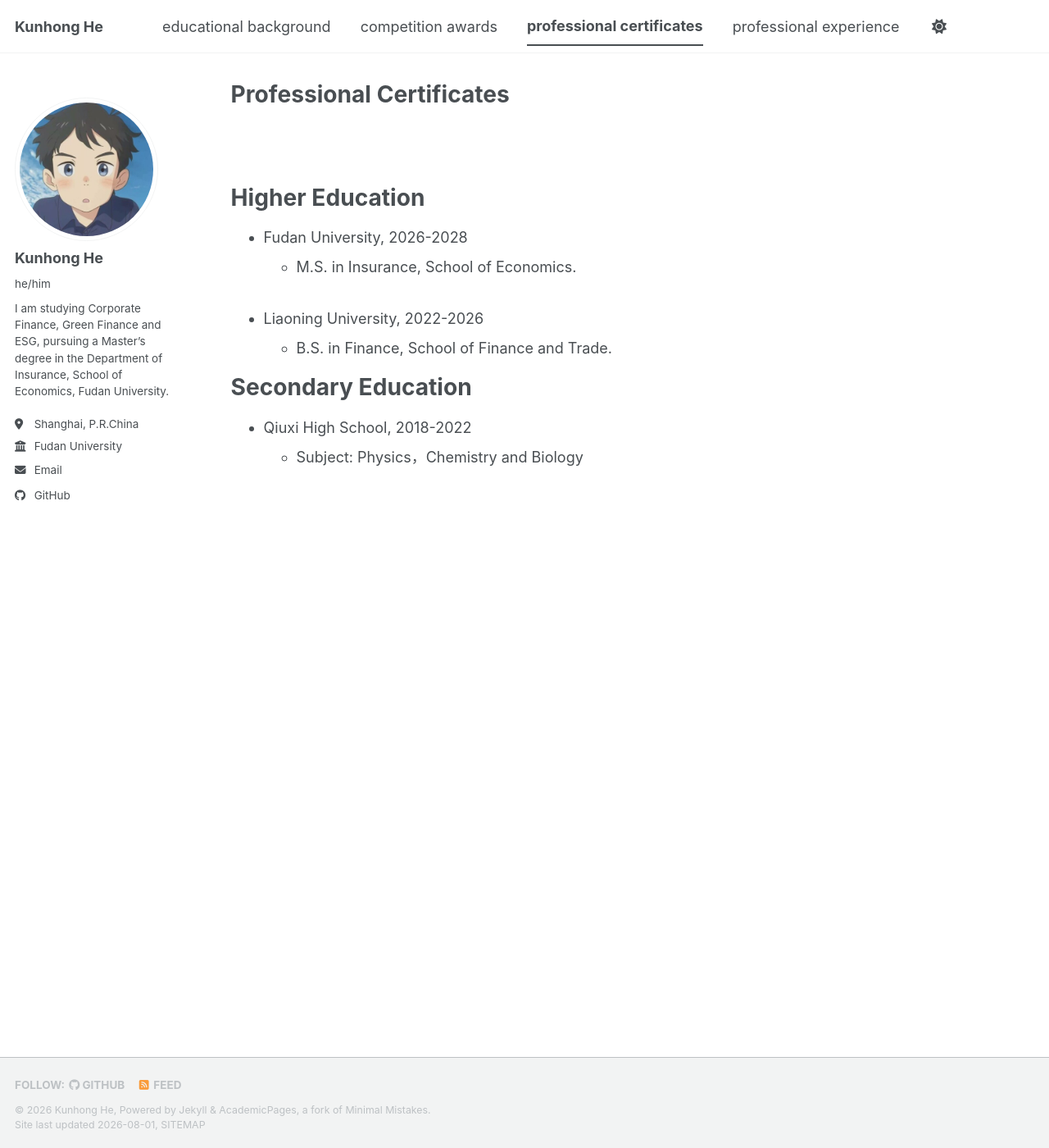
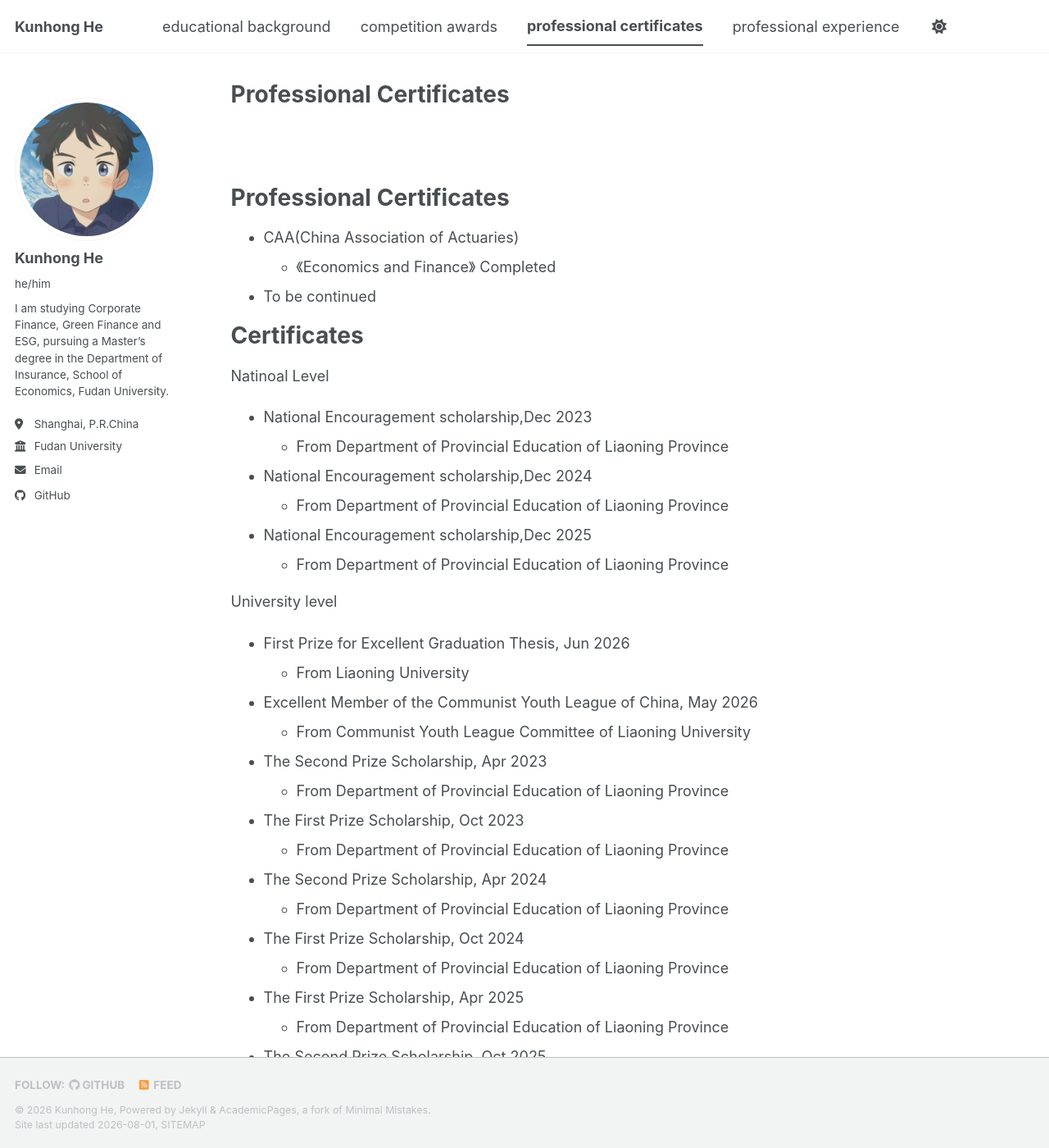
Before and after one commit to Alfred-meijiu/Alfred-meijiu.github.io, a Jekyll site: the page built from _pages/professional-certificates.md, in a window 1280 px wide and 1400 px high. Shown: the whole window at 82% size. Built offline with Jekyll 4.4.1, drawn with Linux system fonts in a browser that asks for light colours; a style sheet for code colours, icons or effects is not loaded; some of the changed text lies outside the part shown.

Commit message:
Update professional-certificates.md

```diff
--- a/_pages/professional-certificates.md
+++ b/_pages/professional-certificates.md
@@ -11,16 +11,53 @@ redirect_from:
 
 {% include base_path %}
 
-Higher Education
+Professional Certificates
 ======
-* Fudan University, 2026-2028
-  * M.S. in Insurance, School of Economics.
-<br><br>
+* CAA(China Association of Actuaries)
+  * 《Economics and Finance》 Completed
+* To be continued
 
-* Liaoning University, 2022-2026
-  * B.S. in Finance, School of Finance and Trade.
 
-Secondary Education
+Certificates
 ======
-* Qiuxi High School, 2018-2022
-  * Subject: Physics，Chemistry and Biology
+Natinoal Level
+* National Encouragement scholarship,Dec 2023
+  * From Department of Provincial Education of Liaoning Province
+
+* National Encouragement scholarship,Dec 2024
+  * From Department of Provincial Education of Liaoning Province
+
+* National Encouragement scholarship,Dec 2025
+  * From Department of Provincial Education of Liaoning Province
+
+
+University level
+* First Prize for Excellent Graduation Thesis, Jun 2026
+  * From Liaoning University
+
+* Excellent Member of the Communist Youth League of China, May 2026
+  * From Communist Youth League Committee of Liaoning University
+
+* The Second Prize Scholarship, Apr 2023
+  * From Department of Provincial Education of Liaoning Province
+
+* The First Prize Scholarship, Oct 2023
+  * From Department of Provincial Education of Liaoning Province
+
+* The Second Prize Scholarship, Apr 2024
+  * From Department of Provincial Education of Liaoning Province
+
+* The First Prize Scholarship, Oct 2024
+  * From Department of Provincial Education of Liaoning Province
+
+* The First Prize Scholarship, Apr 2025
+  * From Department of Provincial Education of Liaoning Province
+
+* The Second Prize Scholarship, Oct 2025
+  * From Department of Provincial Education of Liaoning Province
+
+* The Second Prize Scholarship, Apr 2026
+  * From Department of Provincial Education of Liaoning Province
+
+* National Encouragement scholarship, May 2026
+  * From Department of Provincial Education of Liaoning Province
```
